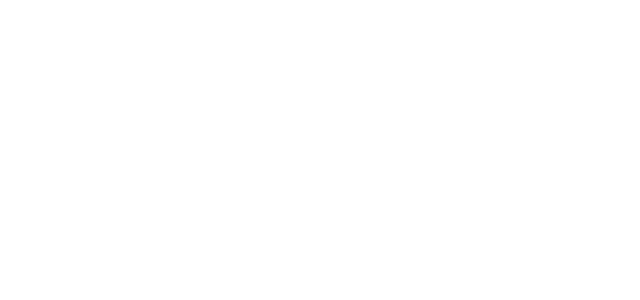
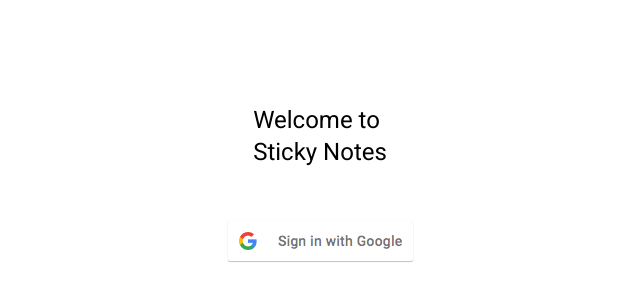
Before and after one commit to googleinterns/step257-2020, an Angular app in the folder sticknotes-frontend/: page / in a window 1280 px wide. Shown: the part 216-516 px from the top of the page, without its empty margins (320-960 px from the left). Built offline with nearby package versions, Linux system fonts and the light colour scheme.

Commit message:
Add routing

```diff
--- a/sticknotes-frontend/src/app/app-routing.module.ts
+++ b/sticknotes-frontend/src/app/app-routing.module.ts
@@ -7,10 +7,6 @@
 
 const routes: Routes = [
   {
-    path: 'board-demo',
-    component: BoardComponent
-  },
-  {
     path: 'board/:id',
     component: BoardContainerComponent
   },
@@ -19,7 +15,7 @@
     component: BoardsListComponent,
   },
   {
-    path: 'login-page',
+    path: '',
     component: LoginPageComponent
   }
 ]
--- a/sticknotes-frontend/src/app/login-page/login-page.component.html
+++ b/sticknotes-frontend/src/app/login-page/login-page.component.html
@@ -1,6 +1,6 @@
 <div class="welcome-container">
   <h1 class="welcome-text">Welcome to <br> Sticky Notes</h1>
-  <button class="login-button" mat-button>
+  <button routerLink="/boards" class="login-button" mat-button>
     <img src="../../assets/google_signin_button/btn_google_signin.png">
   </button>
 </div>
```
